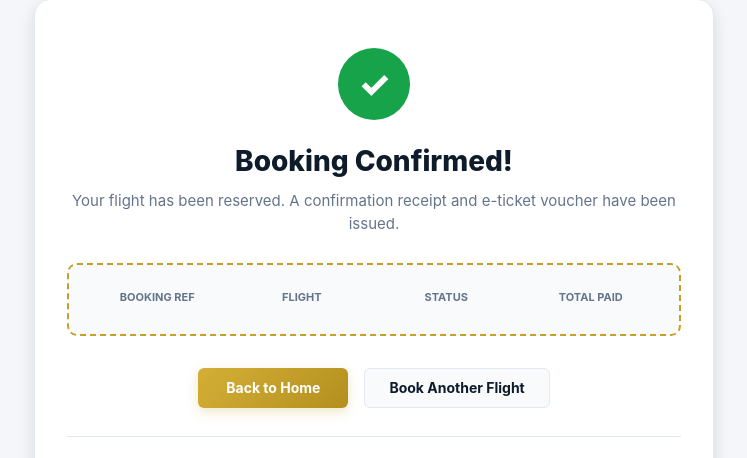
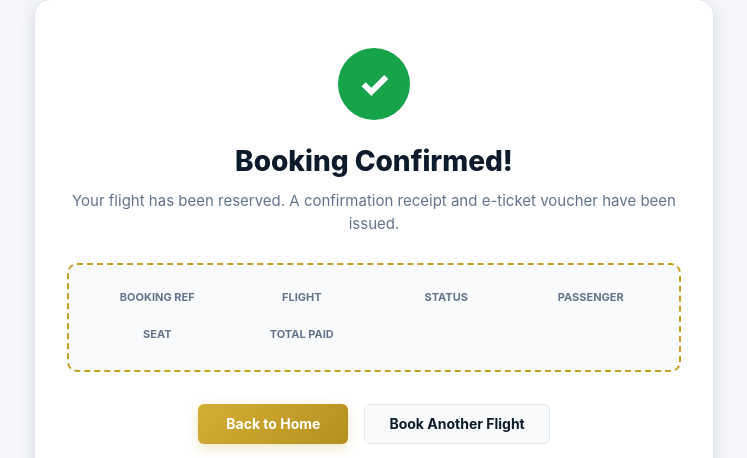
Before and after one commit to zennin7/flight-reservation-system, a Spring app: page /confirmation in a window 1280 px wide. Shown: the part 169-627 px from the top of the page, without its empty margins (266-1013 px from the left). Run offline with Thymeleaf, Linux system fonts and the light colour scheme; the template is opened without the code that fills it, so the values that code supplies are empty.

Commit message:
fix(web): correct OGNL property access on booking confirmation page

```diff
--- a/web/src/main/resources/templates/confirmation.html
+++ b/web/src/main/resources/templates/confirmation.html
@@ -91,12 +91,22 @@
 
         <div>
           <div class="voucher-item-label">Status</div>
-          <div class="voucher-item-val green" th:text="${record.status != null ? record.status.name() : 'CONFIRMED'}">CONFIRMED</div>
+          <div class="voucher-item-val green" th:text="${record.status != null ? record.status : 'CONFIRMED'}">CONFIRMED</div>
+        </div>
+
+        <div>
+          <div class="voucher-item-label">Passenger</div>
+          <div class="voucher-item-val" th:text="${record.passengerName != null ? record.passengerName : 'David Miller'}">David Miller</div>
+        </div>
+
+        <div>
+          <div class="voucher-item-label">Seat</div>
+          <div class="voucher-item-val" th:text="${record.seatLabel != null ? record.seatLabel : '6A'}">6A</div>
         </div>
 
         <div>
           <div class="voucher-item-label">Total Paid</div>
-          <div class="voucher-item-val green" th:text="${'R ' + #numbers.formatInteger(record.totalPrice, 1, 'COMMA')}">R 1,522</div>
+          <div class="voucher-item-val green" th:text="${record.totalAmount != null ? 'R ' + #numbers.formatDecimal(record.totalAmount, 1, 'COMMA', 2, 'POINT') : 'R 1,522.00'}">R 1,522.00</div>
         </div>
       </div>
 
```
